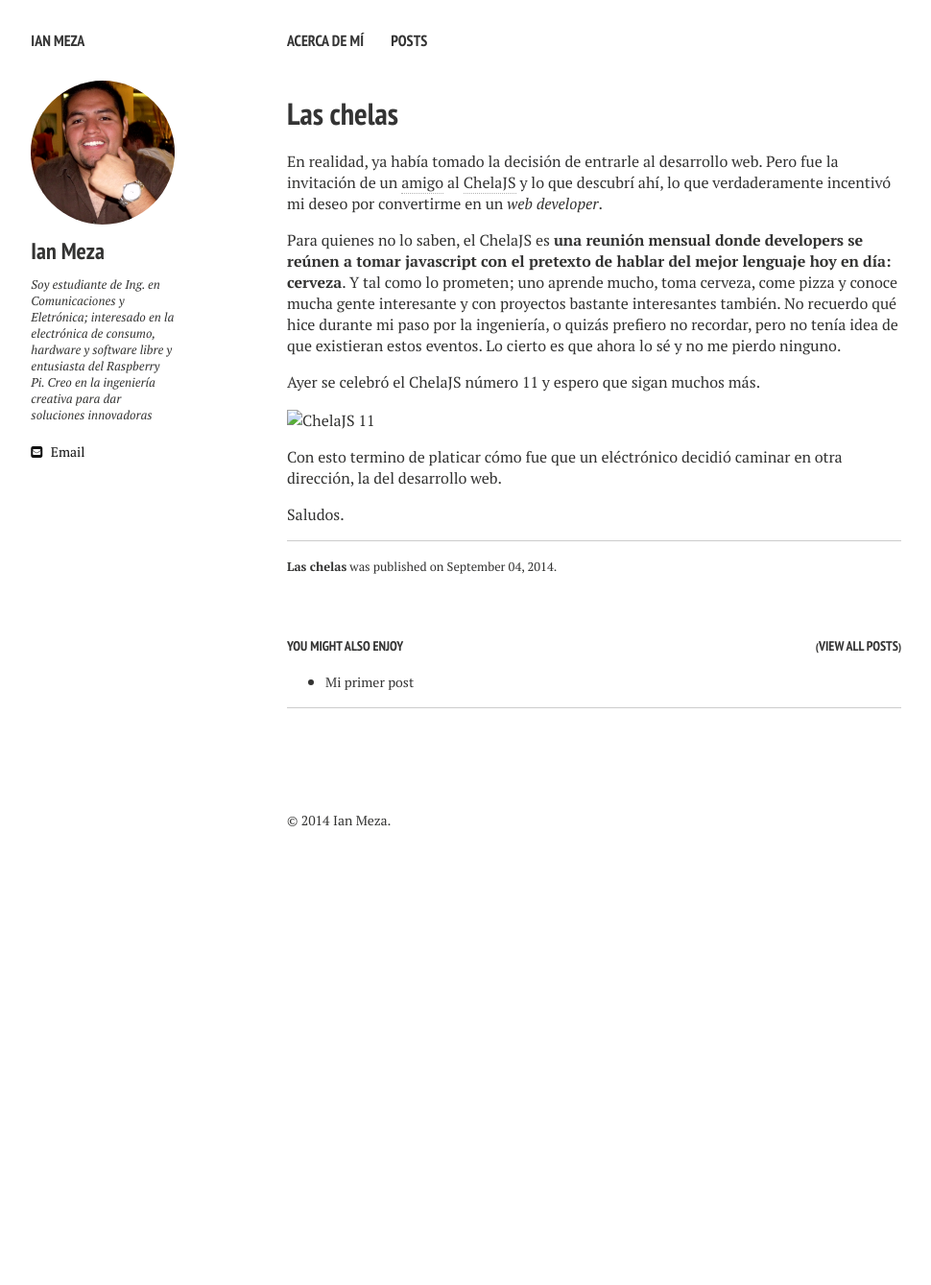
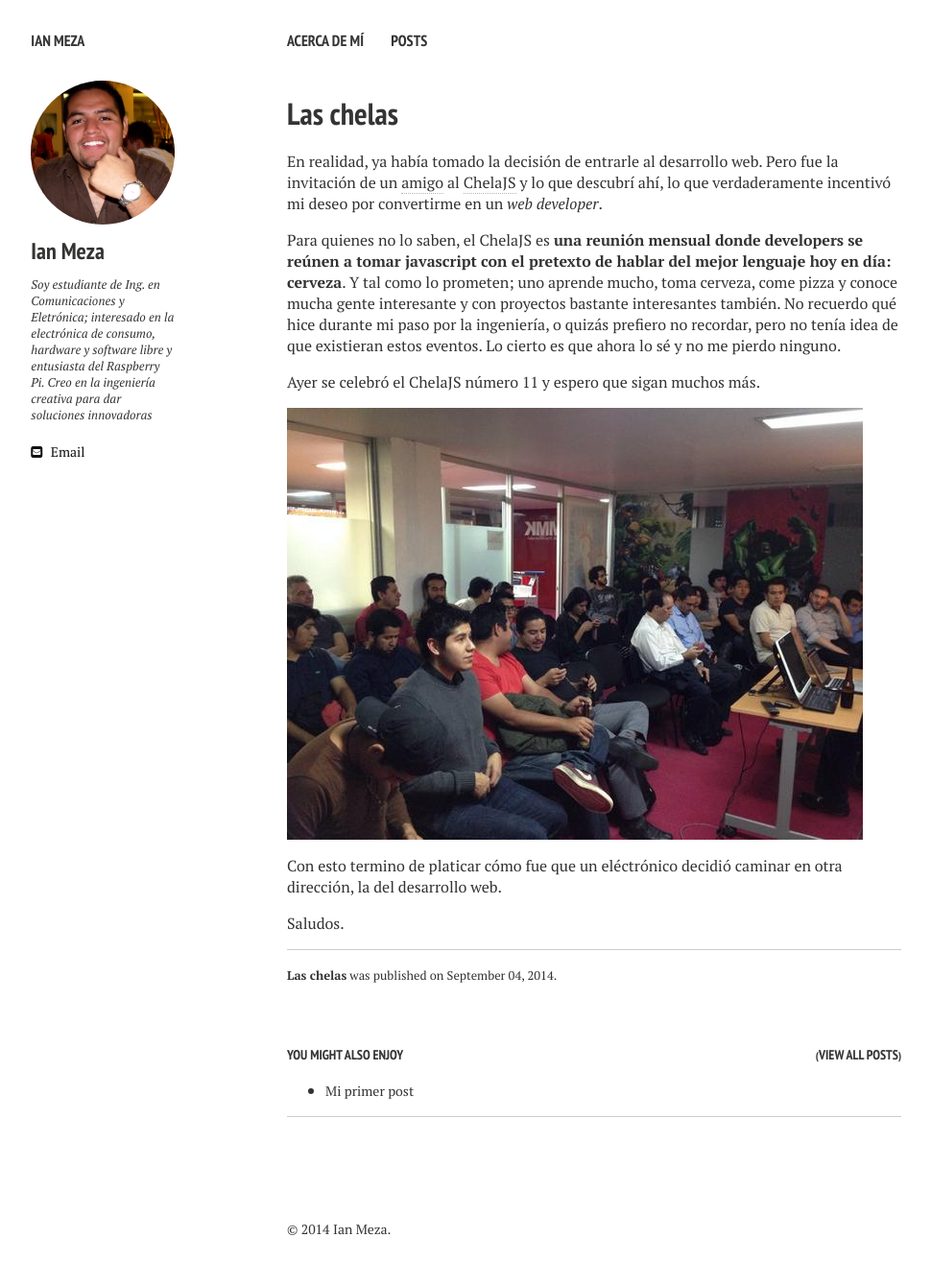
Before and after one commit to IanMezza/IanMezza.github.io, a Jekyll site: the page built from _posts/2014-09-04-las-chelas.md, in a window 1280 px wide. Shown: the whole page at 96% size, without its empty margins (21-991 px from the left). Built offline with Jekyll 4.4.1, drawn with Linux system fonts in a browser that asks for light colours; nearby versions of some CDN libraries; before the commit the page ends 913 px from its top, so only the background shows below that.

Commit message:
Nuevo post

```diff
--- a/_posts/2014-09-04-las-chelas.md
+++ b/_posts/2014-09-04-las-chelas.md
@@ -10,7 +10,7 @@ Para quienes no lo saben, el ChelaJS es **una reunión mensual donde developers
 
 Ayer se celebró el ChelaJS número 11 y espero que sigan muchos más.
 
-![ChelaJS 11](chelajs.JPG "ChelaJS 11")
+![ChelaJS 11](../images/chelajs.JPG "ChelaJS 11")
 
 Con esto termino de platicar cómo fue que un eléctrónico decidió caminar en otra dirección, la del desarrollo web.
 
```
